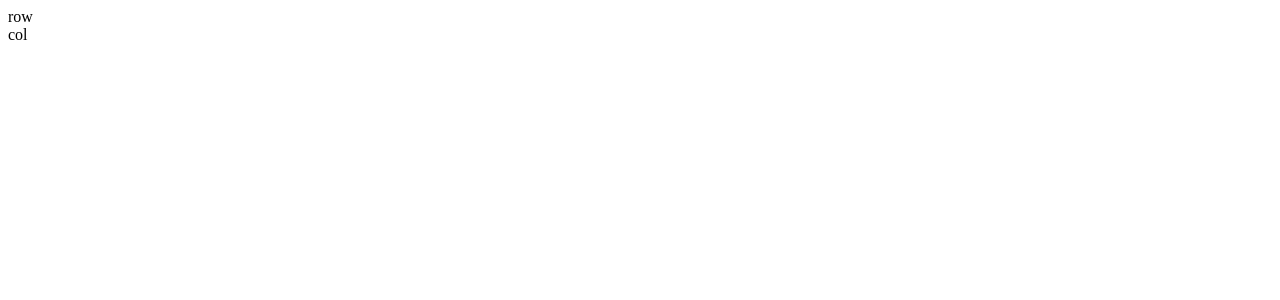
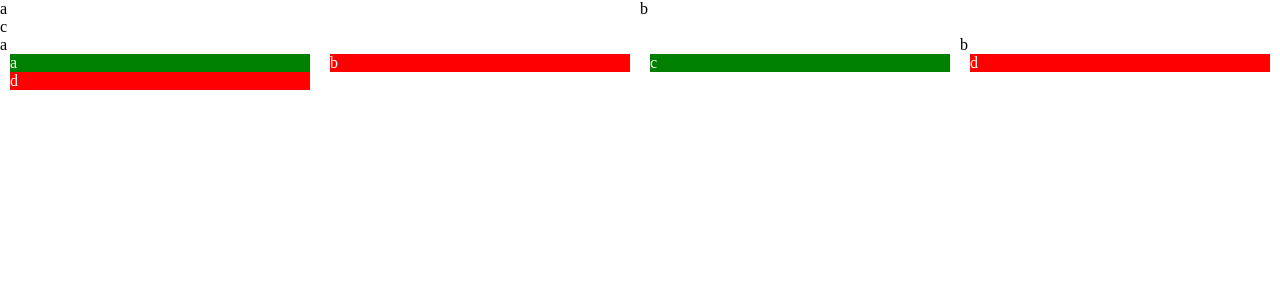
Before and after one commit to slybootslion/advancedExercise, a Vue app in the folder 99_vueComponentLibraries/: page / in a window 1280 px wide. Shown: the top 300 px of the page. Built offline with nearby package versions, Linux system fonts and the light colour scheme.

Commit message:
2020-09-09 13:43:14

```diff
--- a/99_vueComponentLibraries/src/App.vue
+++ b/99_vueComponentLibraries/src/App.vue
@@ -1,7 +1,36 @@
 <template>
   <div id="app">
-    <zh-row></zh-row>
-    <zh-col></zh-col>
+    <zh-row>
+      <zh-col :span="12">a</zh-col>
+      <zh-col :span="12">b</zh-col>
+    </zh-row>
+    <zh-row>
+      <zh-col :span="24">c</zh-col>
+    </zh-row>
+
+    <zh-row>
+      <zh-col :span="6">a</zh-col>
+      <zh-col :span="6" :offset="12">b</zh-col>
+    </zh-row>
+
+    <zh-row :gutter="20">
+      <zh-col :span="6">
+        <div class="green">a</div>
+      </zh-col>
+      <zh-col :span="6">
+        <div class="red">b</div>
+      </zh-col>
+      <zh-col :span="6">
+        <div class="green">c</div>
+      </zh-col>
+      <zh-col :span="6">
+        <div class="red">d</div>
+      </zh-col>
+      <zh-col :span="6">
+        <div class="red">d</div>
+      </zh-col>
+    </zh-row>
+
   </div>
 </template>
 
@@ -17,4 +46,18 @@ export default {
 </script>
 
 <style lang="scss">
+  * {
+    margin: 0;
+    padding: 0;
+  }
+
+  .green {
+    color: #ffffff;
+    background-color: green;
+  }
+
+  .red {
+    color: #ffffff;
+    background-color: red;
+  }
 </style>
--- a/99_vueComponentLibraries/src/packages/layout/col.vue
+++ b/99_vueComponentLibraries/src/packages/layout/col.vue
@@ -1,13 +1,67 @@
 <template>
-  <div>col</div>
+  <div class="zh-col" :class="colClass" :style="colStyle">
+    <slot></slot>
+  </div>
 </template>
 
 <script>
 export default {
-  name: 'zh-col'
+  name: 'zh-col',
+  props: {
+    span: {
+      type: Number,
+      default: 24
+    },
+    offset: {
+      type: Number,
+      default: null
+    }
+  },
+  data () {
+    return {
+      gutter: 0
+    }
+  },
+  computed: {
+    colClass () {
+      const classes = []
+
+      classes.push(`zh-col-${this.span}`)
+
+      if (this.offset) {
+        classes.push(`zh-col-offset-${this.offset}`)
+      }
+
+      return classes
+    },
+    colStyle () {
+      let style = {}
+      if (this.gutter) {
+        style = {
+          ...style,
+          paddingLeft: this.gutter / 2 + 'px',
+          paddingRight: this.gutter / 2 + 'px'
+        }
+      }
+      return style
+    }
+  }
 }
 </script>
 
 <style lang="scss" rel="stylesheet/scss" scoped>
-  //@import "style/public";
+
+  @for $i from 1 through 24 {
+    .zh-col-#{$i} {
+      width: $i / 24 * 100%;
+    }
+
+    .zh-col-offset-#{$i} {
+      margin-left: $i / 24 * 100%;
+    }
+  }
+
+  .zh-col {
+    box-sizing: border-box;
+  }
 </style>
--- a/99_vueComponentLibraries/src/packages/layout/row.vue
+++ b/99_vueComponentLibraries/src/packages/layout/row.vue
@@ -1,13 +1,44 @@
 <template>
-  <div>row</div>
+  <div class="zh-row" :style="rowStyle">
+    <slot></slot>
+  </div>
 </template>
 
 <script>
 export default {
-  name: 'zh-row'
+  name: 'zh-row',
+  props: {
+    gutter: {
+      type: Number,
+      default: 0
+    }
+  },
+  computed: {
+    rowStyle () {
+      let style = {}
+      if (this.gutter) {
+        style = {
+          ...style
+          // marginLeft: -this.gutter / 2 + 'px'
+          // marginRight: -this.gutter / 2 + 'px'
+        }
+      }
+      return style
+    }
+  },
+  mounted () {
+    const cols = this.$children
+    cols.forEach(child => {
+      child.gutter = this.gutter
+    })
+  }
 }
 </script>
 
 <style lang="scss" rel="stylesheet/scss" scoped>
-  //@import "style/public";
+  .zh-row {
+    width: 100%;
+    display: flex;
+    flex-wrap: wrap;
+  }
 </style>
```
